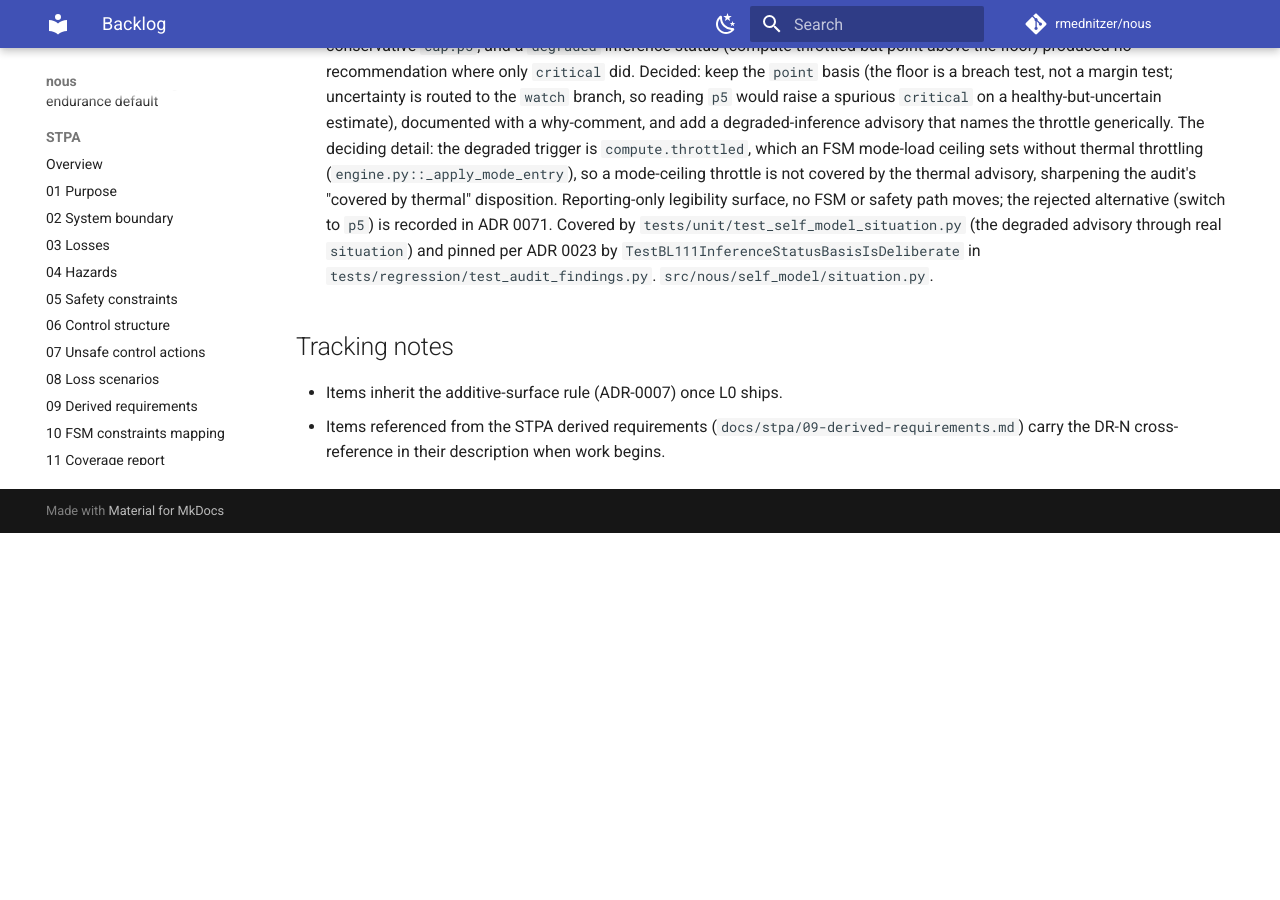
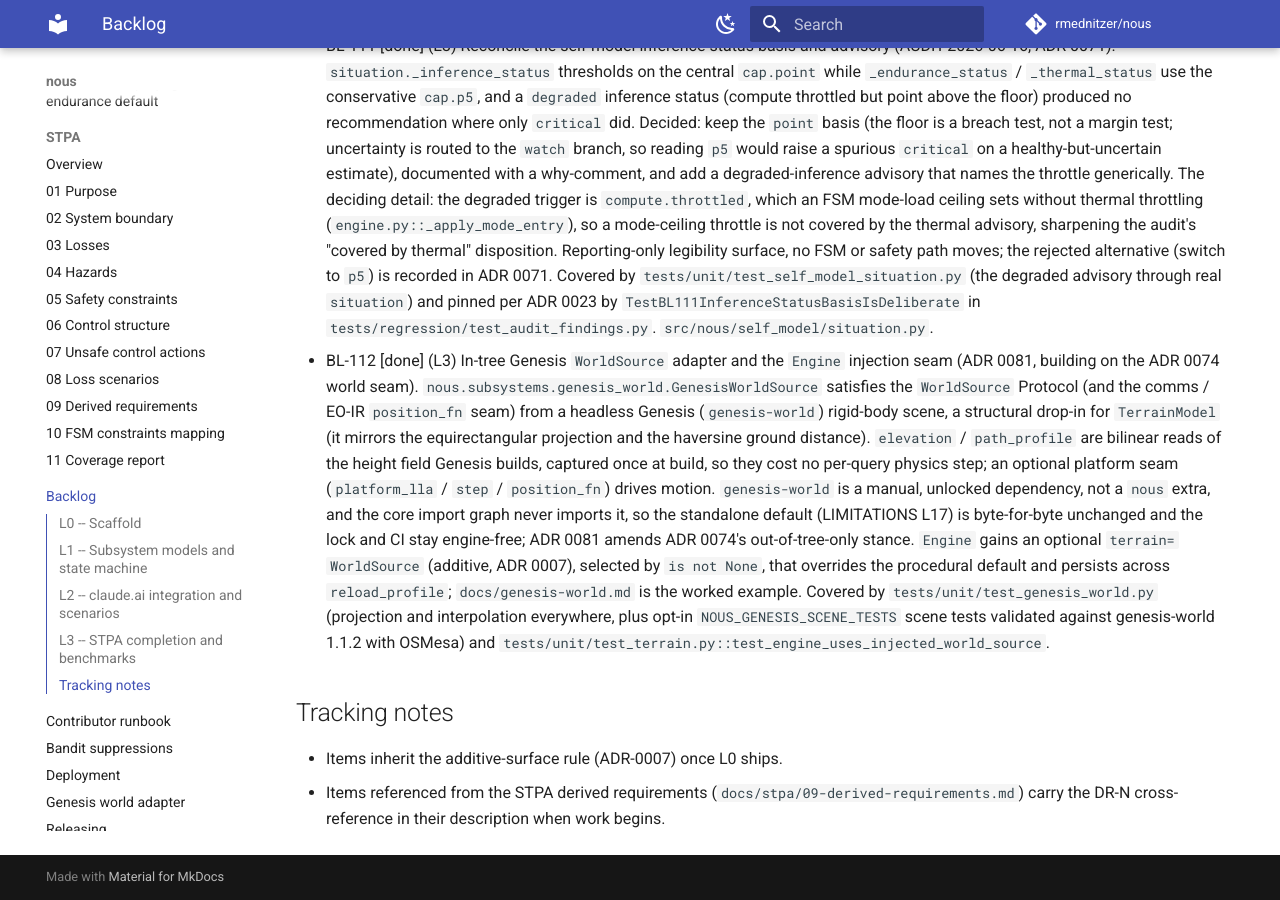
Before and after one commit to rmednitzer/nous, an MkDocs documentation site: the page built from docs/backlog.md, in a window 1280 px wide and 900 px high, scrolled down 23785 px. Built offline with MkDocs 1.6.1 and Material for MkDocs 9.7.7, drawn with Linux system fonts in a browser that asks for light colours; comment, search, counter and statistics services are not loaded; before the commit the page ends 24318 px from its top, so only the background shows below that; some of the changed text lies outside the part shown.

Commit message:
docs(backlog): mark BL-035 done; add BL-112 for the Genesis WorldSource adapter (#178)
BL-035 (self-model calibrated quantiles, DR-1) is complete: ADR 0080 made the
bands honest multi-source and ADR 0082 made net-load propagation the default,
resolving the model-card single-source-of-uncertainty limitation. Flip it to
done and note the unified-load-estimator refinement as a future item.

Add BL-112 [done] for the in-tree Genesis WorldSource adapter (ADR 0081) and the
Engine terrain= injection seam, which shipped across the recent PRs with ADRs
but no line item. Backlog summary now done: 59, in-progress: 41.


Claude-Session: https://claude.ai/code/session_01RhgkRPDVtdaPX55p5eMYqq

Co-authored-by: Claude Opus 4.8 <noreply@anthropic.com>

```diff
--- a/docs/backlog.md
+++ b/docs/backlog.md
@@ -50,7 +50,7 @@ possible.
 - BL-032 [in-progress] (L2) MISB KLV adapter. `src/nous/interop/misb_klv.py` encodes a MISB ST 0601 subset as a KLV stream (single-byte keys, BER short-form length under 128 bytes and long-form above), bounding keys to [1, 255] and values to `max_value_len` so a silent truncation cannot corrupt a consumer; key 2 (`Unix Time Stamp`) carries SC-4. `decode` walks the TLV stream back. Wired through `interop_encode` / `interop_decode` (BL-041).
 - BL-033 [in-progress] (L2) NMEA 0183 adapter. `src/nous/interop/nmea0183.py` emits a conformant `$GPGGA` sentence (DDMM.mmmm with hemisphere indicators, `HHMMSS.ss` UTC, XOR checksum), enforcing SC-4 on a stale estimate; `decode` validates the checksum and rejects non-`$` or non-ASCII input. The codec is hand-rolled; the declared `pynmea2` dependency is not yet used. Wired through `interop_encode` / `interop_decode` (BL-041).
 - BL-034 [in-progress] (L2) STANAG 4774/4778 confidentiality-label adapter. `src/nous/interop/stanag_4774.py` wraps a payload in a STANAG 4774 confidentiality label stamped with the source timestamp (SC-4) and bounds `decode` input to `max_payload_len` against a memory-exhaustion peer. Wired through `interop_encode` / `interop_decode` (BL-041).
-- BL-035 [in-progress] (L2) Self-model assessment with calibrated quantiles per DR-1. `assess(question, engine=..., mode="monte_carlo", seed=0)` samples the posteriors with `numpy.random.default_rng(seed)`, pushes the samples through the capability functions (endurance, headroom, inference capacity), and takes empirical 5/50/95 quantiles. Honest under the non-linearities (endurance divides by net load; capacity respects the 100% load clamp). Each band now propagates every uncertain input the capability depends on, not one source (ADR 0080): the estimator posteriors plus a profile-configurable design prior (`self_model.priors`) for each spec constant with no estimator (`battery_wh`, the throttle threshold, the benchmark token rate). Endurance also propagates the APU-charge and compute-draw posteriors through net load by default (ADR 0082; disable via `propagate_net_load: false`), with the near-balance upper tail capped conservatively at the point estimate rather than saturating. `mode="gaussian"` single-source opt-out retained for v0.1 callers.
+- BL-035 [done] (L2) Self-model assessment with calibrated quantiles per DR-1. `assess(question, engine=..., mode="monte_carlo", seed=0)` samples the posteriors with `numpy.random.default_rng(seed)`, pushes the samples through the capability functions (endurance, headroom, inference capacity), and takes empirical 5/50/95 quantiles. Honest under the non-linearities (endurance divides by net load; capacity respects the 100% load clamp). Each band now propagates every uncertain input the capability depends on, not one source (ADR 0080): the estimator posteriors plus a profile-configurable design prior (`self_model.priors`) for each spec constant with no estimator (`battery_wh`, the throttle threshold, the benchmark token rate). Endurance also propagates the APU-charge and compute-draw posteriors through net load by default (ADR 0082; disable via `propagate_net_load: false`), with the near-balance upper tail capped conservatively at the point estimate rather than saturating. `mode="gaussian"` single-source opt-out retained for v0.1 callers. Complete: the model-card single-source-of-uncertainty limitation is resolved; tightening the near-balance band with a unified `load_w` estimator is a future refinement (ADR 0082 revisit trigger), out of scope here.
 - BL-036 [in-progress] (L2) MQTT adapter. `src/nous/interop/mqtt.py` encodes a publish envelope stamped with the source timestamp (SC-4) and bounds `decode` input to `max_payload_len` against broker amplification. The envelope codec is in place; the declared `paho-mqtt` dependency (actual broker transport) is not yet wired. Wired through `interop_encode` / `interop_decode` (BL-041).
 - BL-037 [done] (L2) OTEL instrumentation on the tick loop (ADR 0036). `src/nous/telemetry.py` owns two OpenTelemetry instruments built from the OTel *API* alone (no-op until a `MeterProvider` is configured): a `nous.tick.duration` histogram (seconds, with the FSM mode as an attribute) and a `nous.tick.overruns` counter. `tick_loop` records the elapsed time each tick and increments the counter on an over-budget tick. The runtime depends only on `opentelemetry-api`; an operator opts in by launching under `opentelemetry-instrument` (standard `OTEL_*` env vars), with no nous-specific config, and the import-time instruments rebind to the configured provider. Metrics, not per-tick spans, because the loop runs at 2 Hz. Covered by `tests/integration/test_tick_telemetry.py` (in-memory SDK reader; no exporter, no network).
 - BL-038 [in-progress] (L2) Logrotate hardening (`postrotate chattr +a`). `deploy/logrotate.conf` drops the append-only bit on the rotated file so `compress` can run, then re-applies `chattr +a` to the freshly created active `audit.jsonl` and SIGHUPs the service. `deploy/install.sh` sets `chattr +a` on first install for both the audit log and the BL-031 anchor file (`audit-anchors.jsonl`), which is deliberately not rotated.
@@ -135,6 +135,7 @@ possible.
 - BL-109 [done] (L3) Surface the transmit-failure reason on the send/publish path (AUDIT-2026-06-16). `comms_send`, and the shared `encode_and_tx` behind `comms_publish` / `self_model_publish`, returned `{ok: false, bytes_accepted: 0}` on a non-EMCON transmit failure with no field naming the cause, even though BL-108 added `Link.last_tx_reason` (`forced_down` / `no_capacity` / `empty`) that records it. A zero-capacity below-SNR propagation link reads `connected: true` yet rejects, indistinguishable from a healthy reject, so a controller could not tell why a fire-and-forget send dropped. Done: a shared `tools/publish.py::tx_failure_reason` reads the link's `last_tx_reason` (or `unknown_link` for an unknown link), and both failure bodies surface it additively as `reason`, matching the `reason` the EMCON defer path already carries. Additive and reporting-only (no ADR): `src/nous/tools/subsystems.py`, `src/nous/tools/publish.py` only. Covered by `tests/integration/test_comms_tools.py` (the send and publish failure bodies) and pinned per ADR 0023 by `TestBL109SurfacesTxFailureReason` in `tests/regression/test_audit_findings.py`.
 - BL-110 [done] (L3) Read-tool docstrings name the BL-108 per-cause maps (AUDIT-2026-06-16). The `comms_outbox` and `dtn_mesh` read tools gained `defer_causes` / `drop_causes` in their counter blocks (BL-108) but their docstrings still enumerated only the scalar counters, so the tool contract understated the response; `gen_tool_reference.py` reads only the summary line, so the generated reference did not flag it. Done: both docstrings now name the new maps and their keys, and note that `drop_causes` is a within-process attribution while `dropped` carries forward. Docstring-only, no behaviour change. `src/nous/tools/subsystems.py`.
 - BL-111 [done] (L3) Reconcile the self-model inference status basis and advisory (AUDIT-2026-06-16, ADR 0071). `situation._inference_status` thresholds on the central `cap.point` while `_endurance_status` / `_thermal_status` use the conservative `cap.p5`, and a `degraded` inference status (compute throttled but point above the floor) produced no recommendation where only `critical` did. Decided: keep the `point` basis (the floor is a breach test, not a margin test; uncertainty is routed to the `watch` branch, so reading `p5` would raise a spurious `critical` on a healthy-but-uncertain estimate), documented with a why-comment, and add a degraded-inference advisory that names the throttle generically. The deciding detail: the degraded trigger is `compute.throttled`, which an FSM mode-load ceiling sets without thermal throttling (`engine.py::_apply_mode_entry`), so a mode-ceiling throttle is not covered by the thermal advisory, sharpening the audit's "covered by thermal" disposition. Reporting-only legibility surface, no FSM or safety path moves; the rejected alternative (switch to `p5`) is recorded in ADR 0071. Covered by `tests/unit/test_self_model_situation.py` (the degraded advisory through real `situation`) and pinned per ADR 0023 by `TestBL111InferenceStatusBasisIsDeliberate` in `tests/regression/test_audit_findings.py`. `src/nous/self_model/situation.py`.
+- BL-112 [done] (L3) In-tree Genesis `WorldSource` adapter and the `Engine` injection seam (ADR 0081, building on the ADR 0074 world seam). `nous.subsystems.genesis_world.GenesisWorldSource` satisfies the `WorldSource` Protocol (and the comms / EO-IR `position_fn` seam) from a headless Genesis (`genesis-world`) rigid-body scene, a structural drop-in for `TerrainModel` (it mirrors the equirectangular projection and the haversine ground distance). `elevation` / `path_profile` are bilinear reads of the height field Genesis builds, captured once at build, so they cost no per-query physics step; an optional platform seam (`platform_lla` / `step` / `position_fn`) drives motion. `genesis-world` is a manual, unlocked dependency, not a `nous` extra, and the core import graph never imports it, so the standalone default (LIMITATIONS L17) is byte-for-byte unchanged and the lock and CI stay engine-free; ADR 0081 amends ADR 0074's out-of-tree-only stance. `Engine` gains an optional `terrain=` `WorldSource` (additive, ADR 0007), selected by `is not None`, that overrides the procedural default and persists across `reload_profile`; `docs/genesis-world.md` is the worked example. Covered by `tests/unit/test_genesis_world.py` (projection and interpolation everywhere, plus opt-in `NOUS_GENESIS_SCENE_TESTS` scene tests validated against genesis-world 1.1.2 with OSMesa) and `tests/unit/test_terrain.py::test_engine_uses_injected_world_source`.
 
 ## Tracking notes
 
```
